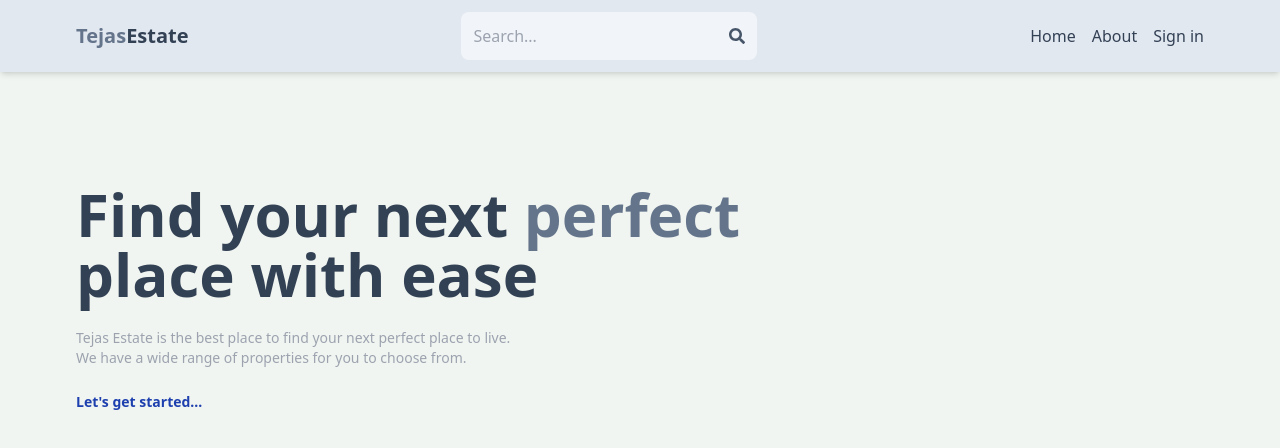
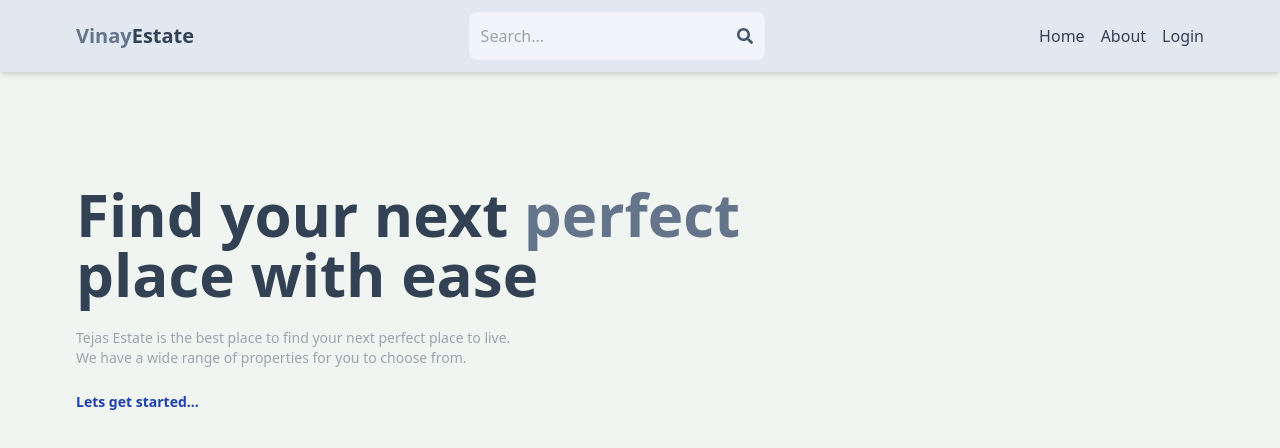
Before and after one commit to itzz-rajeev/RajuEstate, a React (Vite) app in the folder client/: page / in a window 1280 px wide. Shown: the top 448 px of the page. Built offline with nearby package versions, Linux system fonts and the light colour scheme; no server answers.

Commit message:
Initial push

```diff
--- a/client/index.html
+++ b/client/index.html
@@ -3,7 +3,7 @@
   <head>
     <meta charset="UTF-8" />
     <meta name="viewport" content="width=device-width, initial-scale=1.0" />
-    <title>Tejas Estate</title>
+    <title>Vinay Estate</title>
   </head>
   <body>
     <div id="root"></div>
--- a/client/src/App.jsx
+++ b/client/src/App.jsx
@@ -1,4 +1,5 @@
-import React from "react"
+// eslint-disable-next-line no-unused-vars
+import React from "react";
 import { BrowserRouter, Routes, Route } from "react-router-dom"
 import Home from "./pages/Home"
 import Profile from "./pages/Profile"
@@ -11,6 +12,7 @@ import CreateListing from "./pages/CreateListing";
 import UpdateListing from "./pages/UpdateListing";
 import Listing from "./pages/Listing";
 import Search from "./pages/Search";
+
 function App() {
   return (
     <BrowserRouter>
--- a/client/src/components/Header.jsx
+++ b/client/src/components/Header.jsx
@@ -21,13 +21,13 @@ export default function Header() {
     if (searchTermFromUrl) {
       setSearchTerm(searchTermFromUrl);
     }
-  }, [location.search]);
+  }, []);
   return (
     <header className='bg-slate-200 shadow-md'>
       <div className='flex justify-between items-center max-w-6xl mx-auto p-3'>
         <Link to='/'>
           <h1 className='font-bold text-sm sm:text-xl flex flex-wrap'>
-            <span className='text-slate-500'>Tejas</span>
+            <span className='text-slate-500'>Vinay</span>
             <span className='text-slate-700'>Estate</span>
           </h1>
         </Link>
@@ -65,7 +65,7 @@ export default function Header() {
                 alt='profile'
               />
             ) : (
-              <li className=' text-slate-700 hover:underline'> Sign in</li>
+              <li className=' text-slate-700 hover:underline'> Login</li>
             )}
           </Link>
         </ul>
--- a/client/src/pages/Home.jsx
+++ b/client/src/pages/Home.jsx
@@ -40,7 +40,7 @@ export default function Home() {
         const data = await res.json();
         setSaleListings(data);
       } catch (error) {
-        log(error);
+        console.log(error);
       }
     };
     fetchOfferListings();
@@ -64,7 +64,7 @@ export default function Home() {
           to={'/search'}
           className='text-xs sm:text-sm text-blue-800 font-bold hover:underline'
         >
-          Let's get started...
+          Lets get started...
         </Link>
       </div>
 
@@ -73,7 +73,7 @@ export default function Home() {
         {offerListings &&
           offerListings.length > 0 &&
           offerListings.map((listing) => (
-            <SwiperSlide>
+            <SwiperSlide key={listing._id}>
               <div
                 style={{
                   background: `url(${listing.imageUrls[0]}) center no-repeat`,
```
Also changed, not shown: 1 other file (tests, documents, lock files or other folders).
